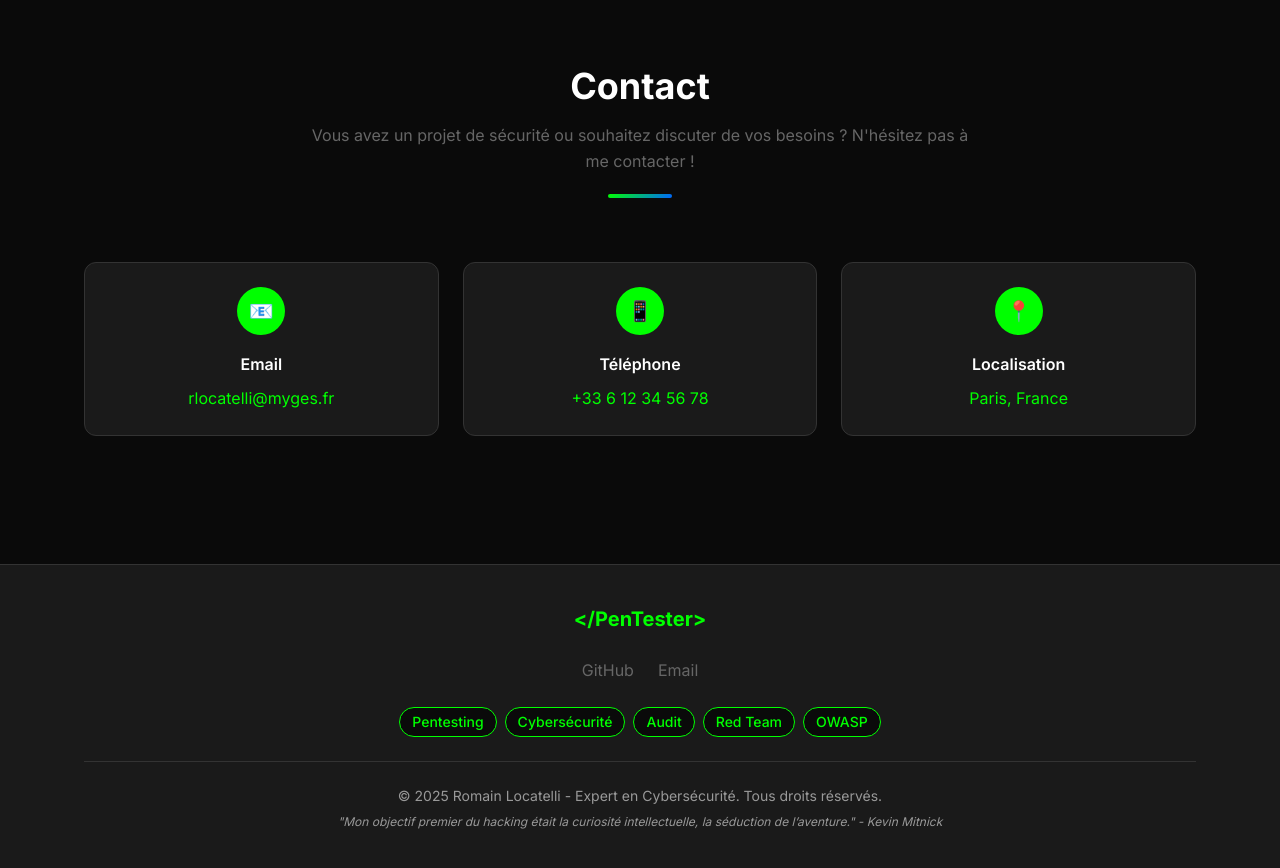
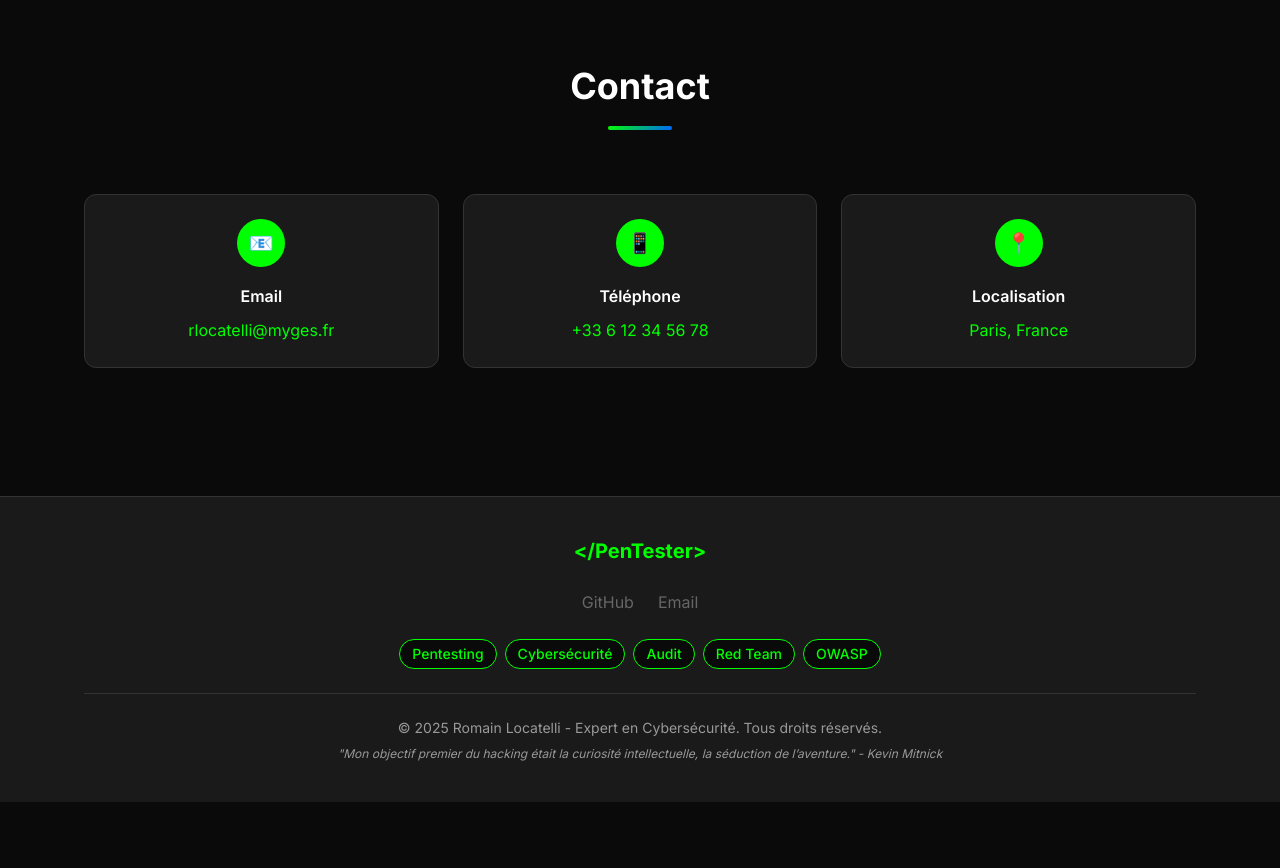
Before and after one commit to M0rPH3U53/M0rPH3U53.github.io, a React (Vite) app: page / in a window 1280 px wide. Shown: the part 5080-5948 px from the top of the page. After the commit the page ends 5882 px from the top, so only its background shows below. Built offline with nearby package versions, Linux system fonts and the light colour scheme.

Commit message:
Update Contact.tsx

```diff
--- a/src/components/Contact.tsx
+++ b/src/components/Contact.tsx
@@ -6,10 +6,6 @@ const Contact: React.FC = () => {
       <div className="container">
         <div className="section-title">
           <h2>Contact</h2>
-          <p className="text-dark-100 max-w-2xl mx-auto">
-            Vous avez un projet de sécurité ou souhaitez discuter de vos besoins ?
-            N'hésitez pas à me contacter !
-          </p>
         </div>
 
         <div className="contact-info">
```
